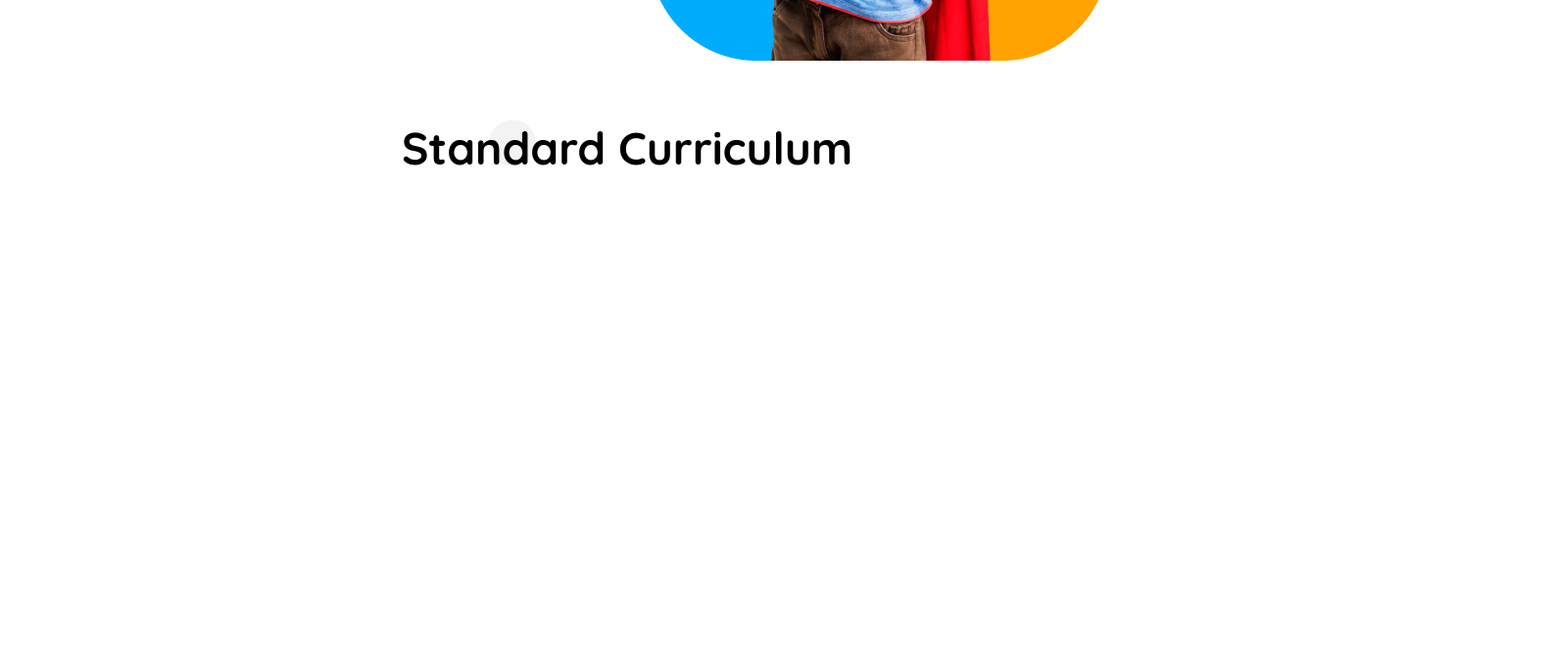
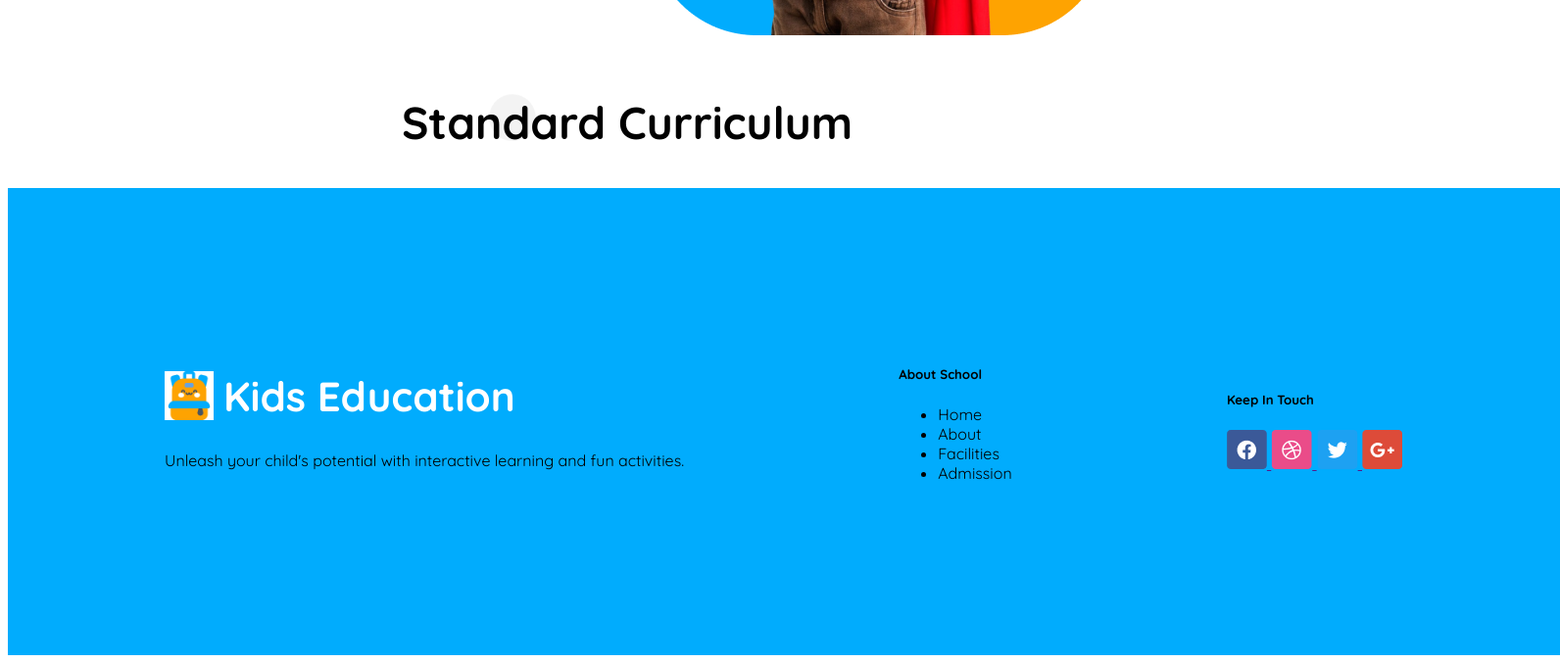
Before and after one commit to NeloyBarua7890/A2-Kids-School, a plain HTML site: page index.html in a window 1280 px wide. Shown: the part 692-1369 px from the top of the page at 98% size, 1592 px wide, since content can reach past the window. Before the commit the page ends 910 px from the top, so only its background shows below. Drawn offline with Linux system fonts and the light colour scheme.

Commit message:
works on navbar abd footer  again

```diff
--- a/index.html
+++ b/index.html
@@ -12,7 +12,7 @@
       <nav class="navbar display-flex">
         <div class="logo display-flex">
           <img src="assets/logo.png" alt="Logo" />
-          <h3>SCHOOL</h3>
+          <h4>SCHOOL</h4>
         </div>
         <ul class="nav-links display-flex">
           <li class="nav-item">
@@ -52,6 +52,43 @@
         <h2>Standard Curriculum</h2>
       </section>
     </main>
-    <footer></footer>
+    <footer class="footer">
+      <div class="footer-description">
+        <div class="footer-logo">
+          <img src="assets/logo.png" alt="Logo" />
+          <h3>Kids Education</h3>
+        </div>
+        <p>
+          Unleash your child's potential with interactive learning and fun
+          activities.
+        </p>
+      </div>
+      <div class="footer-nav">
+        <h5>About School</h5>
+        <ul>
+          <li>Home</li>
+          <li>About</li>
+          <li>Facilities</li>
+          <li>Admission</li>
+        </ul>
+      </div>
+      <div class="social-media">
+        <h5>Keep In Touch</h5>
+        <div class="social-media-icons">
+          <a href="">
+            <img src="assets/fb.png" alt="Facebook icon" />
+          </a>
+          <a href="">
+            <img src="assets/dribble.png" alt="Dribble icon" />
+          </a>
+          <a href="">
+            <img src="assets/twitter.png" alt="Twitter icon" />
+          </a>
+          <a href="">
+            <img src="assets/google+.png" alt="Google icon" />
+          </a>
+        </div>
+      </div>
+    </footer>
   </body>
 </html>
--- a/styles/style.css
+++ b/styles/style.css
@@ -11,8 +11,6 @@
 /* Shared Styles */
 .display-flex {
   display: flex;
-  align-items: center;
-  justify-content: space-between;
 }
 
 .btn-primary {
@@ -25,6 +23,7 @@
   color: rgba(255, 255, 255, 1);
   border: none;
 }
+
 .text-color-1 {
   color: rgba(254, 163, 1, 1);
 }
@@ -42,29 +41,35 @@
 }
 
 /* Navbar Styles */
-.navbar {
-  margin: 10px 140px 18px;
+.logo {
+  align-items: center;
 }
 
-.logo {
-  font-size: 32px;
+.logo h4 {
+  font-size: 2rem;
   font-weight: 700;
-  padding: 15px;
+  color: rgba(17, 17, 17, 1);
+}
+
+.navbar {
+  align-items: center;
+  justify-content: space-between;
+  margin: 10px 140px 18px;
 }
 
 .nav-item {
   list-style: none;
   margin-right: 32px;
+  font-size: 1.25rem;
+  font-weight: 700;
 }
 
 .nav-link {
-  font-size: 20px;
-  font-weight: 700;
   text-decoration: none;
 }
 
 .nav-btn {
-  font-size: 20px;
+  font-size: 1.25rem;
   font-weight: 600;
   height: 50px;
   padding: 10px 60px;
@@ -112,3 +117,36 @@
   font-size: 46px;
   font-weight: 700;
 }
+
+/* Footer Section */
+.footer {
+  width: 100%;
+  background-color: rgba(1, 172, 253, 1);
+  padding: 160px;
+  display: flex;
+  justify-content: space-between;
+  align-items: center;
+}
+
+.footer-logo {
+  display: flex;
+  justify-content: flex-start;
+  align-items: center;
+  height: 80px;
+}
+
+.footer-logo h3 {
+  font-size: 42px;
+  font-weight: 700;
+  color: rgba(255, 255, 255, 1);
+  margin-left: 10px;
+}
+
+.footer-logo img {
+  background-color: rgba(255, 255, 255, 1);
+  width: 50px;
+  height: auto;
+}
+.social-media-icon {
+  display: inline;
+}
```
